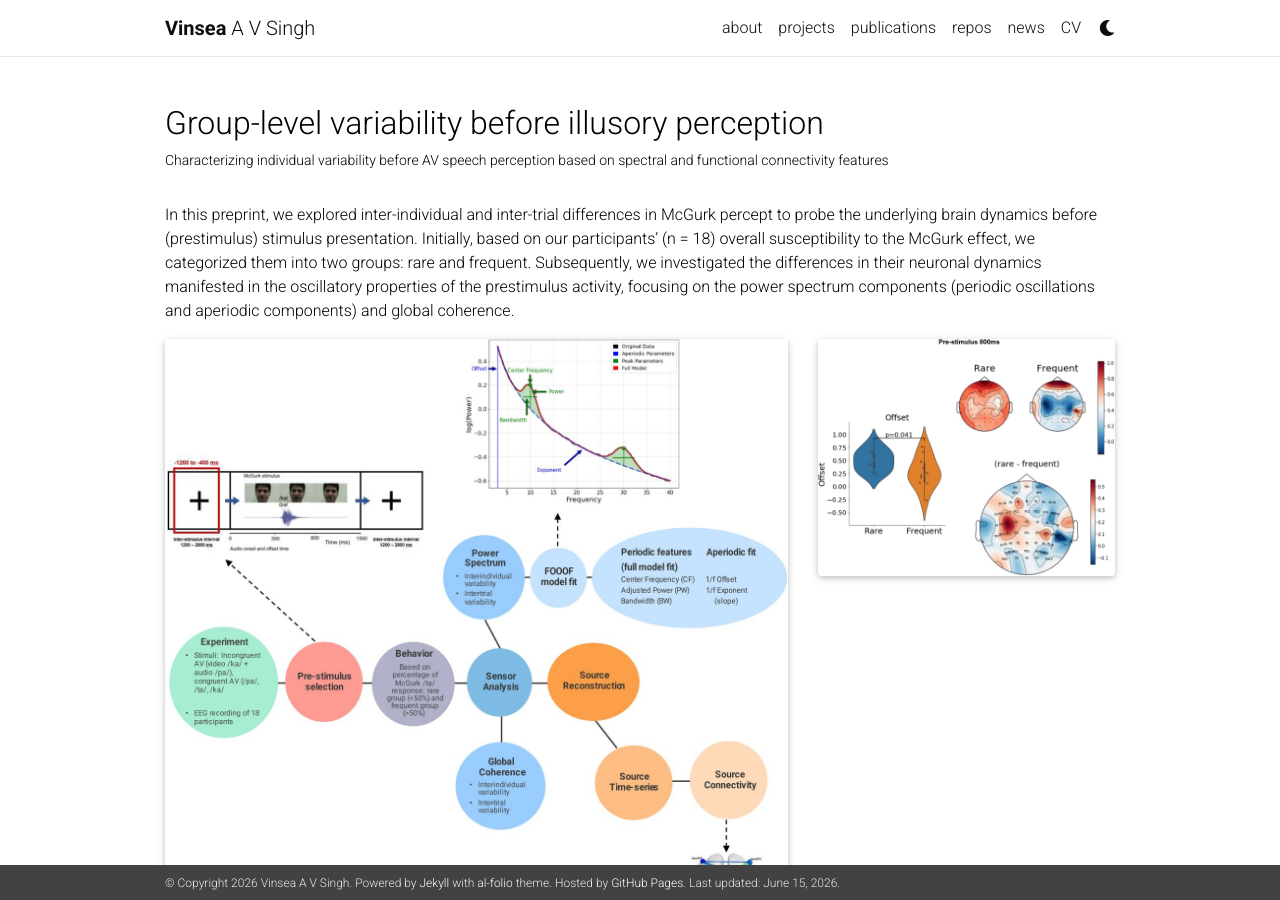
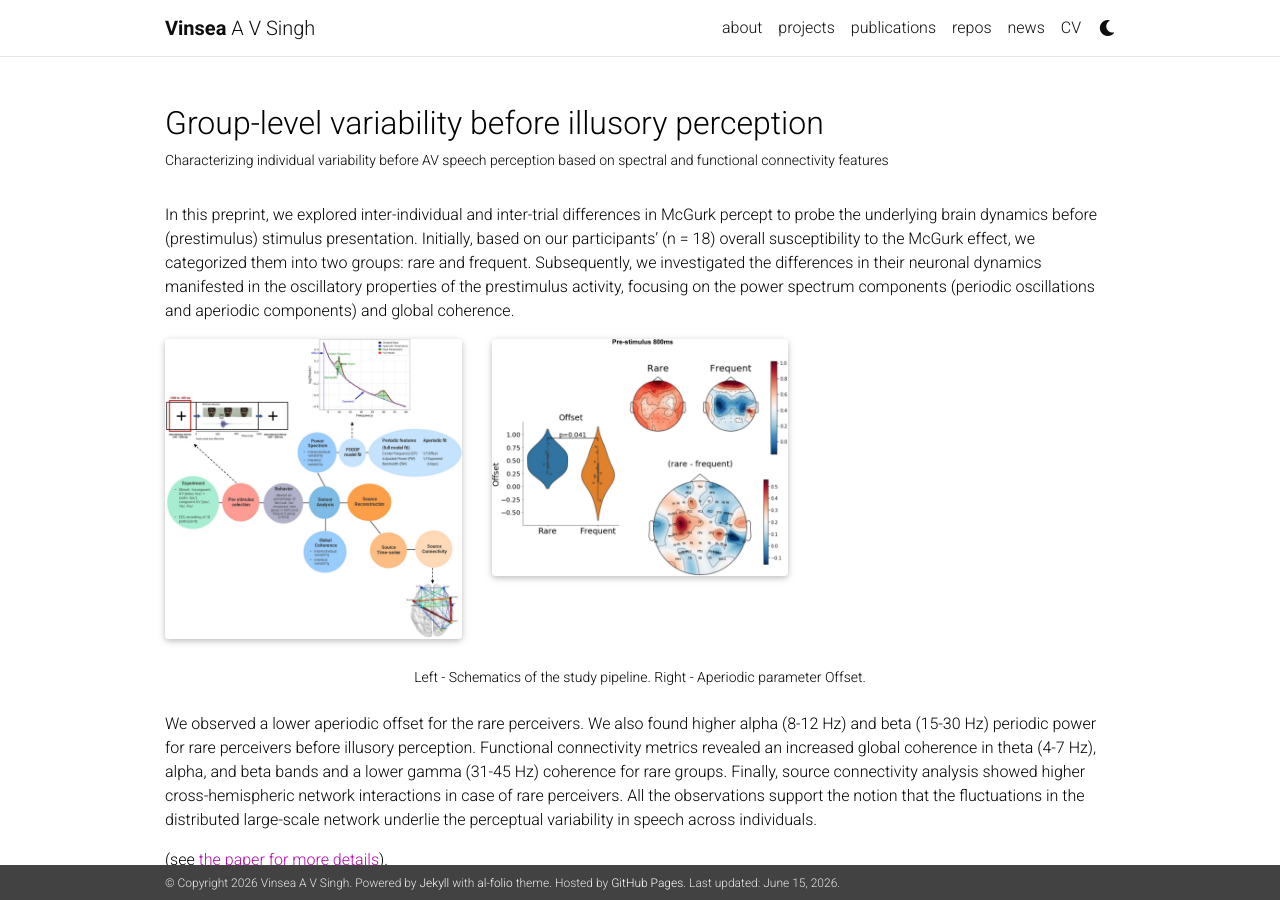
Before and after one commit to VinseaSingh/vinseasingh.github.io, a Jekyll site: the page built from _projects/02_masters_project.md, in a window 1280 px wide and 900 px high. Built offline with Jekyll 4.4.1, drawn with Linux system fonts in a browser that asks for light colours; full-size pictures stand in for the smaller copies a plugin makes; comment, search, counter and statistics services are not loaded; a style sheet for code colours, icons or effects is not loaded.

Commit message:
Update 02_masters_project.md

```diff
--- a/_projects/02_masters_project.md
+++ b/_projects/02_masters_project.md
@@ -10,7 +10,7 @@
 In this preprint, we explored inter-individual and inter-trial differences in McGurk percept to probe the underlying brain dynamics before (prestimulus) stimulus presentation. Initially, based on our participants’ (n = 18) overall susceptibility to the McGurk effect, we categorized them into two groups: rare and frequent. Subsequently, we investigated the differences in their neuronal dynamics manifested in the oscillatory properties of the prestimulus activity, focusing on the power spectrum components (periodic oscillations and aperiodic components) and global coherence.
 
 <div class="row">
-    <div class="col-sm mt-3 mt-md-0">
+    <div class="col-sm-4 mt-3 mt-md-0">
         {% include figure.html path="assets/img/bioRxiv_paper_schematics.jpg" title="schematics" class="img-fluid rounded z-depth-1" %}
     </div>
     <div class="col-sm-4 mt-3 mt-md-0">
@@ -26,10 +26,10 @@
 (see <a href='https://www.biorxiv.org/content/10.1101/2022.01.20.477172v1.full'>the paper for more details</a>).
 
 <div class="row">
-    <div class="col-sm mt-5 mt-md-0">
+    <div class="col-sm-4 mt-3 mt-md-0">
         {% include figure.html path="assets/img/bioRxiv_paper_dist.jpg" title="power" class="img-fluid rounded z-depth-1" %}
     </div>
-    <div class="col-sm-4 mt-6 mt-md-0">
+    <div class="col-sm-4 mt-3 mt-md-0">
         {% include figure.html path="assets/img/bioRxiv_paper_coh.jpg" title="coherence" class="img-fluid rounded z-depth-1" %}
     </div>
 </div>
```
